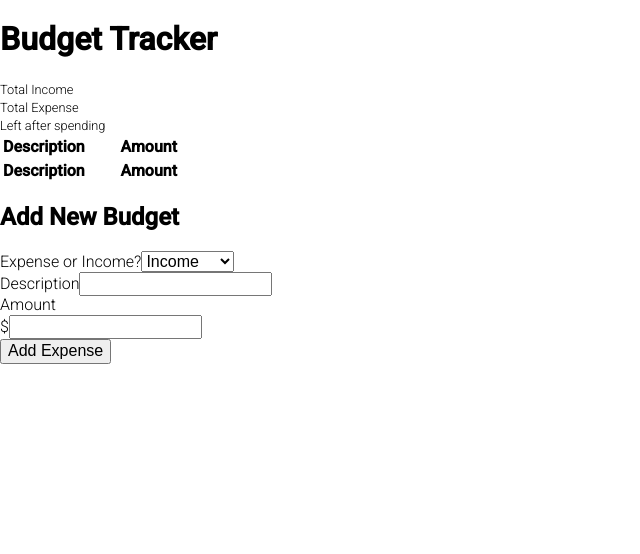
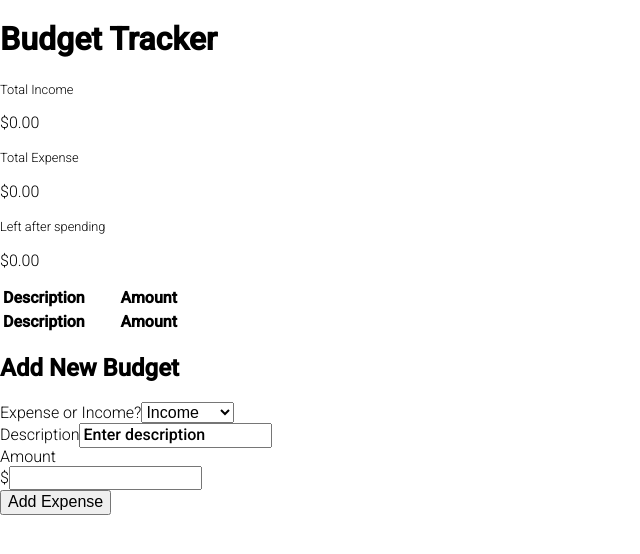
Before and after one commit to larrycustodio/redux-budget-tracker, a React app: page / in a window 1280 px wide. Shown: the top 554 px of the page, without its empty margins (0-640 px from the left). Built offline with nearby package versions, Linux system fonts and the light colour scheme.

Commit message:
summary component functional

```diff
--- a/src/js/components/BudgetForm/BudgetForm.jsx
+++ b/src/js/components/BudgetForm/BudgetForm.jsx
@@ -36,6 +36,7 @@ export default class BudgetForm extends Component {
                     <div className='form-group'>
                         <label htmlFor='budget-source'>Expense or Income?</label>
                         <select name='source'
+                            value={this.props.budgetForm.onEdit.source}
                             onChange={this.handleFormInput}>
                             <option value="income">Income</option>
                             <option value="expense">Expenses</option>
@@ -47,8 +48,8 @@ export default class BudgetForm extends Component {
                             name='description'
                             id='budgetDescription'
                             className='form-control'
-                        // value={description}
-                        onChange = { this.handleFormInput }
+                            value={this.props.budgetForm.onEdit.description}
+                            onChange = { this.handleFormInput }
                         />
                     </div>
                     <div className='form-group'>
@@ -59,7 +60,7 @@ export default class BudgetForm extends Component {
                                 name='amount'
                                 id='budgetAmount'
                                 className='form-control'
-                            // value={amount}
+                            value={this.props.budgetForm.onEdit.amount}
                             onChange = { this.handleFormInput }
                             />
                         </div>
--- a/src/js/components/BudgetForm/budgetFormActions.js
+++ b/src/js/components/BudgetForm/budgetFormActions.js
@@ -3,7 +3,6 @@ export const types = {
 }
 
 export const updateBudgetInformation = (target,value) => {
-    if(target == 'amount') value = parseFloat(value).toFixed(2);
     return {
         type: types.UPDATE_BUDGET_INFO,
         payload: {
--- a/src/js/components/BudgetForm/budgetFormReducer.js
+++ b/src/js/components/BudgetForm/budgetFormReducer.js
@@ -2,10 +2,10 @@ import { types } from './budgetFormActions';
 
 const defaultState = {
     onEdit: {
-        source: '',
-        description: '',
+        source: 'Enter source',
+        description: 'Enter description',
         amount: '',
-        comments: ''
+        comments: 'Add note'
     }
 };
 
--- a/src/js/components/Summary/Summary.jsx
+++ b/src/js/components/Summary/Summary.jsx
@@ -1,32 +1,38 @@
 import React, { Component } from 'react';
 
-// let calculateSum = ( arr ) => arr.reduce((curr,val) => curr + val);
+const calculateSum = arr => arr.reduce((curr,val) => curr + val);
+const mapLineItemAmount = lineItems => lineItems.map(item => parseFloat(item.amount));
 
 export default class Summary extends Component {
   render() {
-    // const { incomeItems, expenseItems } = this.props;
 
-    // const incomeTotal = calculateSum(incomeItems.map(incItem => {
-    //   Number(incItem.amount);
-    // }));
+    const expenseItems = this.props.expenseItems;
+    const incomeItems = this.props.incomeItems;
+    let incomeTotal = 0;
+    let expenseTotal = 0;
 
-    // const expenseTotal = calculateSum(expenseItems.map(expItem => {
-    //   Number(expItem.amount);
-    // }));
+    if(!!expenseItems.length){
+      const expenseAmounts = mapLineItemAmount(expenseItems);
+      expenseTotal = calculateSum(expenseAmounts);
+    }
+    if(!!incomeItems.length){
+      const incomeAmounts = mapLineItemAmount(incomeItems);
+      incomeTotal = calculateSum(incomeAmounts);
+    }
 
     return (
           <div className='container'>
               <div className='row'>
                 <small className='strong'>Total Income</small>
-                {/* <p>${ incomeTotal }</p> */}
+                <p>${ incomeTotal.toFixed(2) }</p>
               </div>
               <div className='row'>
                 <small className='strong'>Total Expense</small>
-                {/* <p>${ expenseTotal }</p> */}
+                <p>${ expenseTotal.toFixed(2) }</p>
               </div>
               <div className='row'>
                 <small className='strong'>Left after spending</small>
-                {/* <p>${ difference||0 }</p> */}
+                <p>${ (incomeTotal - expenseTotal).toFixed(2) }</p>
             </div>
           </div>
     );
```
